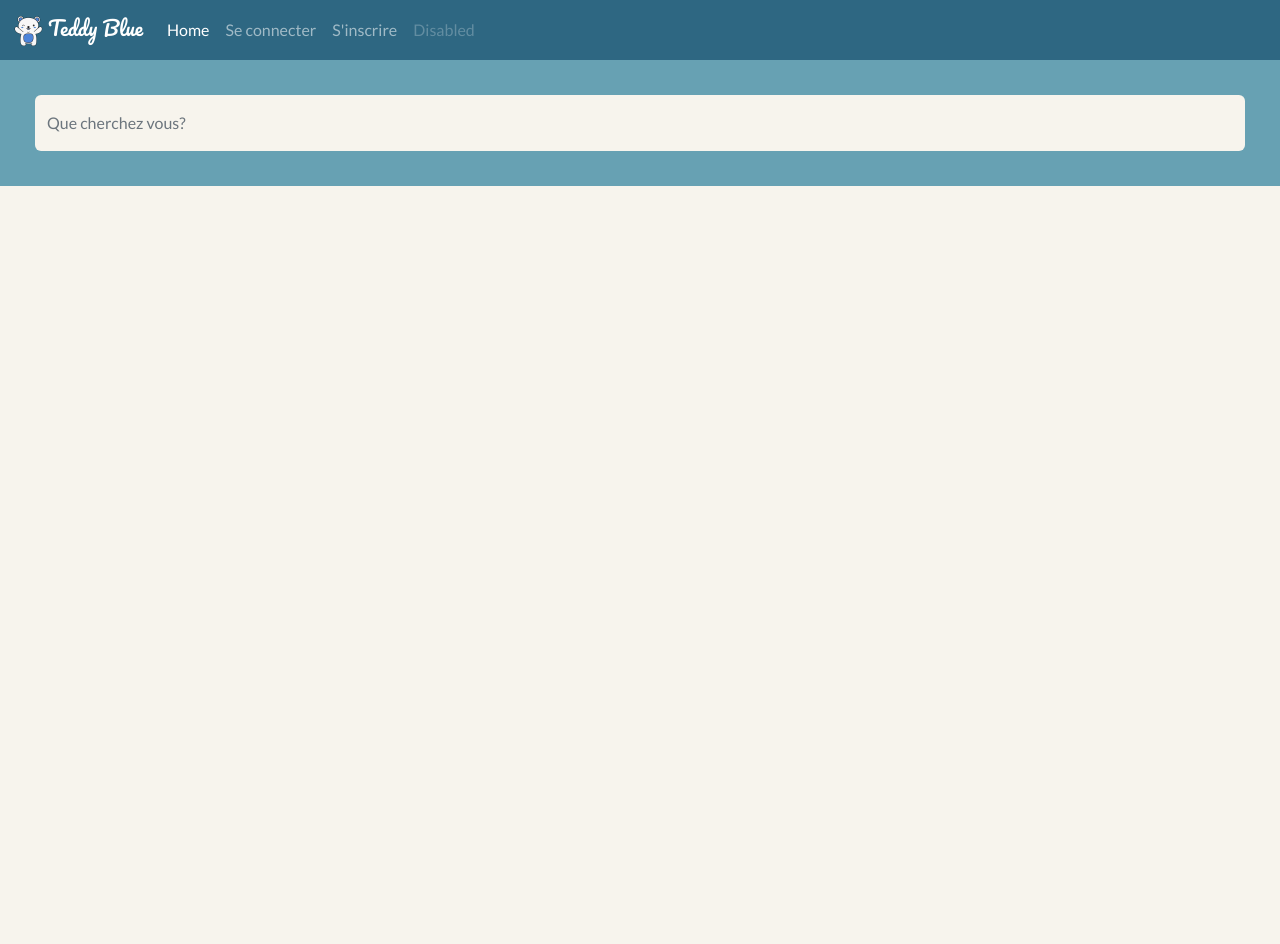
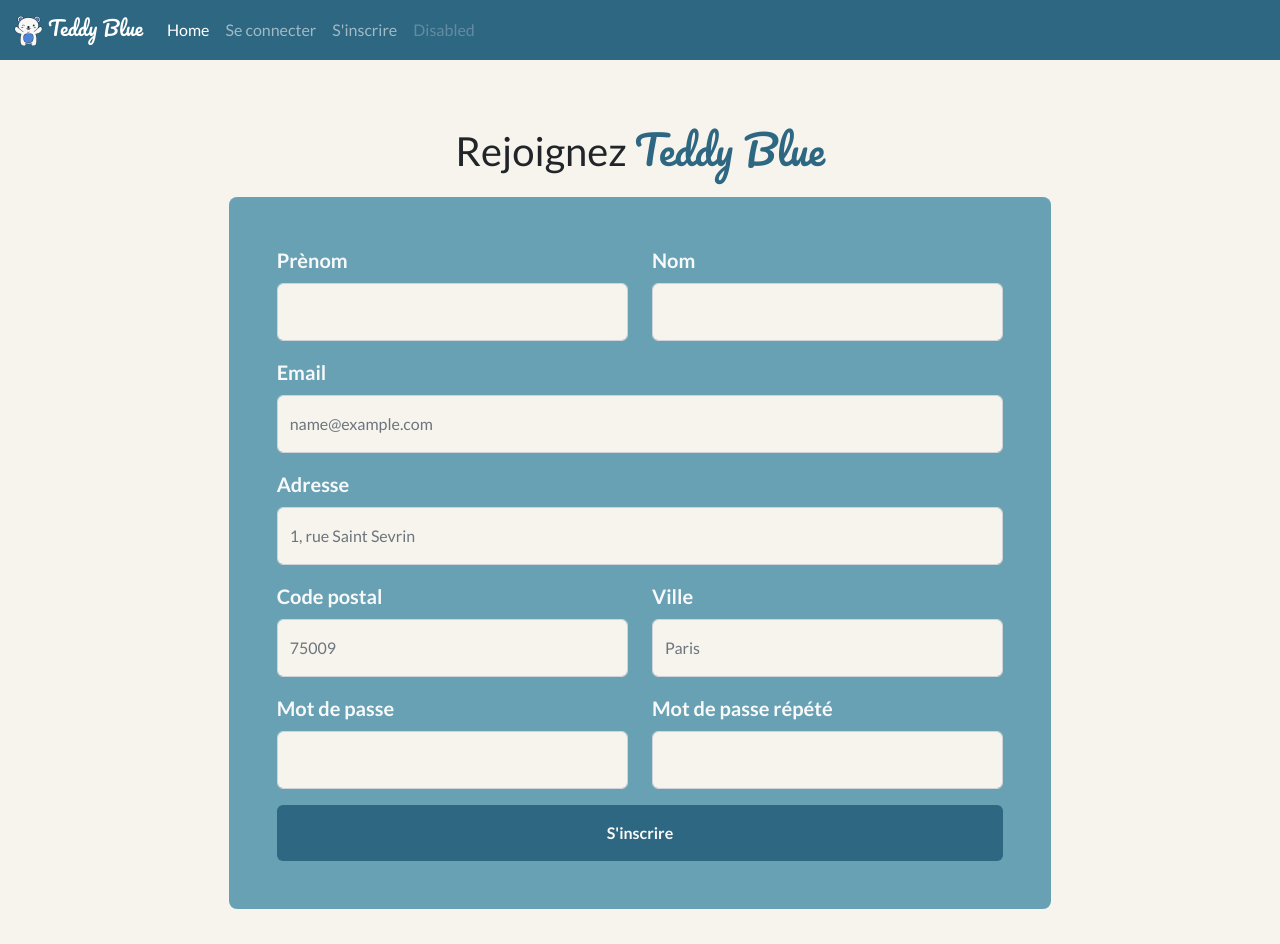
Before and after one commit to Deotyma/teddy, a Vue app in the folder teddy/: page /sign-up in a window 1280 px wide. Before the commit the page ends 800 px from the top, so only its background shows below. Built offline with nearby package versions, Linux system fonts and the light colour scheme.

Commit message:
adds SignIn form

```diff
--- a/teddy/src/components/FormSignIn.vue
+++ b/teddy/src/components/FormSignIn.vue
@@ -7,8 +7,7 @@
     }
 
     function logInUser() {
-        console.log(logedUser.email)
-        console.log(logedUser.password)
+        console.log(logedUser)
     }
 
 </script>
@@ -21,7 +20,7 @@
             <p class="pacifico text-primary text-center w-100 fs-1">Teddy Blue</p>
         </div>
         <div class="row d-flex justify-content-around">
-            <div class="col-md-5 d-sm-none d-md-block">
+            <div class="col-md-5 d-none d-md-block">
                 <img class="img-fluid d-flex justify-content-end px-0 mx-0 rounded-3" src="../assets/images/bear2.png" alt="two teddy-bears">
             </div>
             <div class="bg-secondary col-md-5 p-5 rounded-3">
--- a/teddy/src/components/FormSignUp.vue
+++ b/teddy/src/components/FormSignUp.vue
@@ -1,7 +1,72 @@
+<script setup>
+
+const createdUser= {
+        firstName:"",
+        lastName:"",
+        email:"",
+        password:"",
+        address:"",
+        zipCode:"",
+        town:""
+    }
+
+    function SignUpUser() {
+        console.log(createdUser)
+    }
+
+</script>
+
 <template>
-     <div class="container-fluid search-bar bg-secondary" style="padding: 35px;">
-        <form action="" method="post">
-            <input type="text" class="form-control border-0 py-3" placeholder="Que cherchez vous?">
-        </form>
+     <div class="container-fluid justify-content-center" style="padding: 35px;">
+        <div class="col-12 pt-4">
+            <p class="text-center w-100 fs-1">Rejoignez <span class="pacifico text-primary fs-1">Teddy Blue</span></p>
+        </div>
+        <div class="row d-flex justify-content-around">
+            <div class="bg-secondary col-sm-12 col-md-8 p-5 rounded-3">
+                <form @submit.prevent="SignUpUser">
+                    <div class="row">
+                        <div class="col-12 col-md-6 mb-3">
+                            <label for="firstName" class="form-label text-light fw-bolder fs-5">Prènom</label>
+                            <input v-model="createdUser.firstName" type="text" class="form-control py-3" id="firstName"/>
+                        </div>
+                        <div class="col-12 col-md-6 mb-3">
+                            <label for="lastName" class="form-label text-light fw-bolder fs-5">Nom</label>
+                            <input  v-model="createdUser.lastName" type="text" class="form-control py-3" id="lastName"/>
+                        </div>
+                    </div>
+                    <div class="mb-3">
+                        <label for="email" class="form-label text-light fw-bolder fs-5">Email</label>
+                        <input v-model="createdUser.email" type="email" class="form-control py-3" id="email" placeholder="name@example.com">
+                    </div>
+                    <div class="col-12 mb-3">
+                        <label for="address" class="form-label text-light fw-bolder fs-5">Adresse</label>
+                        <input v-model="createdUser.address" type="text" class="form-control py-3" id="address" placeholder="1, rue Saint Sevrin"/>
+                    </div>
+                    <div class="row">
+                        <div class="col-12 col-md-6 mb-3">
+                            <label for="zipCode" class="form-label text-light fw-bolder fs-5">Code postal</label>
+                            <input v-model="createdUser.zipCode" type="text" class="form-control py-3" id="zipCode" placeholder="75009"/>
+                        </div>
+                        <div class="col-12 col-md-6 mb-3">
+                            <label for="town" class="form-label text-light fw-bolder fs-5">Ville</label>
+                            <input v-model="createdUser.town" type="text" class="form-control py-3" id="town" placeholder="Paris"/>
+                        </div>
+                    </div>
+                    <div class="row">
+                        <div class="col-12 col-md-6 mb-3">
+                            <label for="password" class="form-label text-light fw-bolder fs-5">Mot de passe</label>
+                            <input v-model="createdUser.password" type="password" class="form-control py-3" id="password"/>
+                        </div>
+                        <div class="col-12 col-md-6 mb-3">
+                            <label for="repetedPasswprd" class="form-label text-light fw-bolder fs-5">Mot de passe répété</label>
+                            <input type="password" class="form-control py-3" id="repetedPasswprd"/>
+                        </div>
+                    </div>
+                    <div>
+                        <button type="submit" class="btn search-button border-0 w-100 py-3 bg-primary text-light fw-bolder">S'inscrire</button>
+                    </div>
+                </form>
+            </div>
+        </div>
      </div>
 </template>
```
